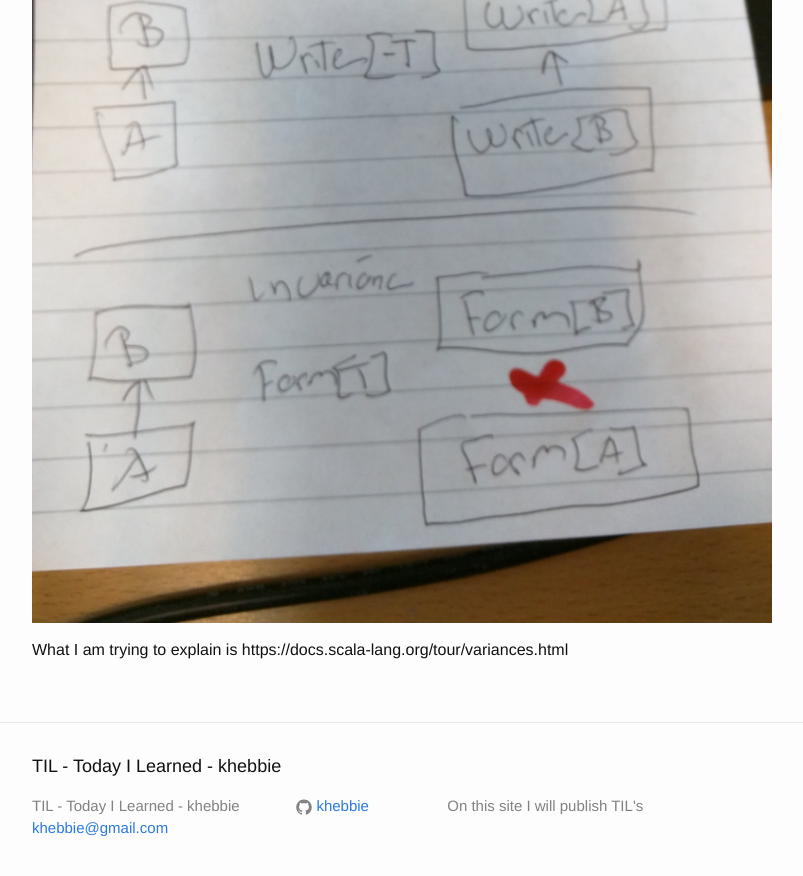
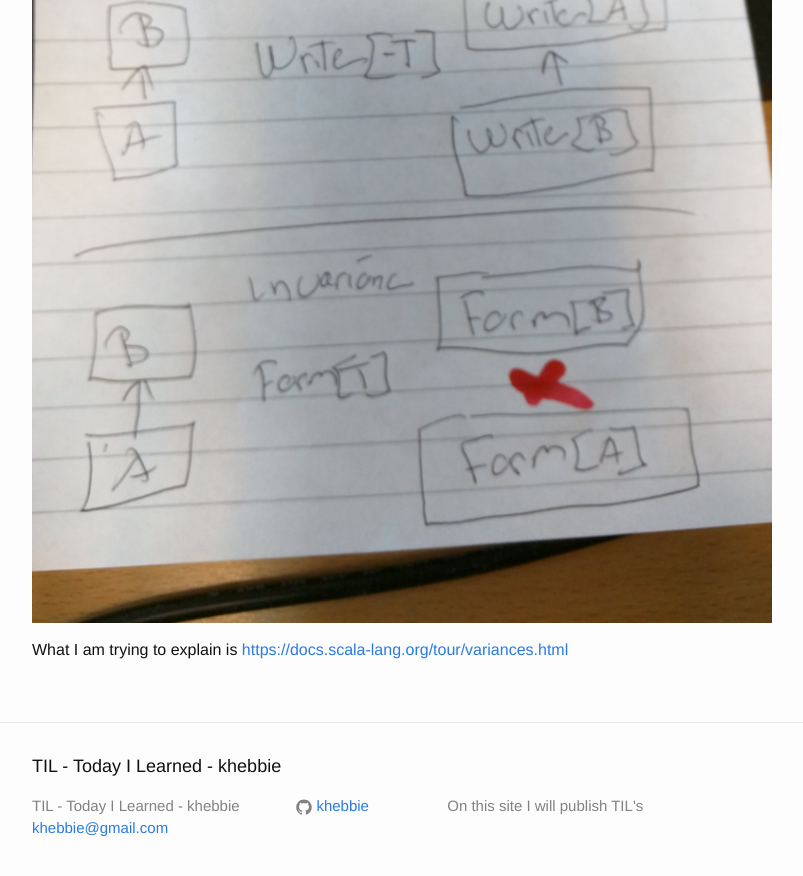
Before and after one commit to khebbie/khebbie.github.io, a Jekyll site: the page built from _posts/2019-02-15-scala-variance.md, in a window 1280 px wide and 900 px high, scrolled down 627 px. Shown: the top 876 px of the window, without its empty margins (238-1041 px from the left). Built offline with Jekyll 4.4.1, drawn with Linux system fonts in a browser that asks for light colours; some of the changed lines change nothing that is shown.

Commit message:
add link

```diff
--- a/_posts/2019-02-15-scala-variance.md
+++ b/_posts/2019-02-15-scala-variance.md
@@ -6,4 +6,4 @@ Sometimes a picture says more that a thousand words, and explaining variance in
 
 ![Variance in scala](/assets/variance.jpg)
 
-What I am trying to explain is https://docs.scala-lang.org/tour/variances.html
+What I am trying to explain is [https://docs.scala-lang.org/tour/variances.html](https://docs.scala-lang.org/tour/variances.html)
```
